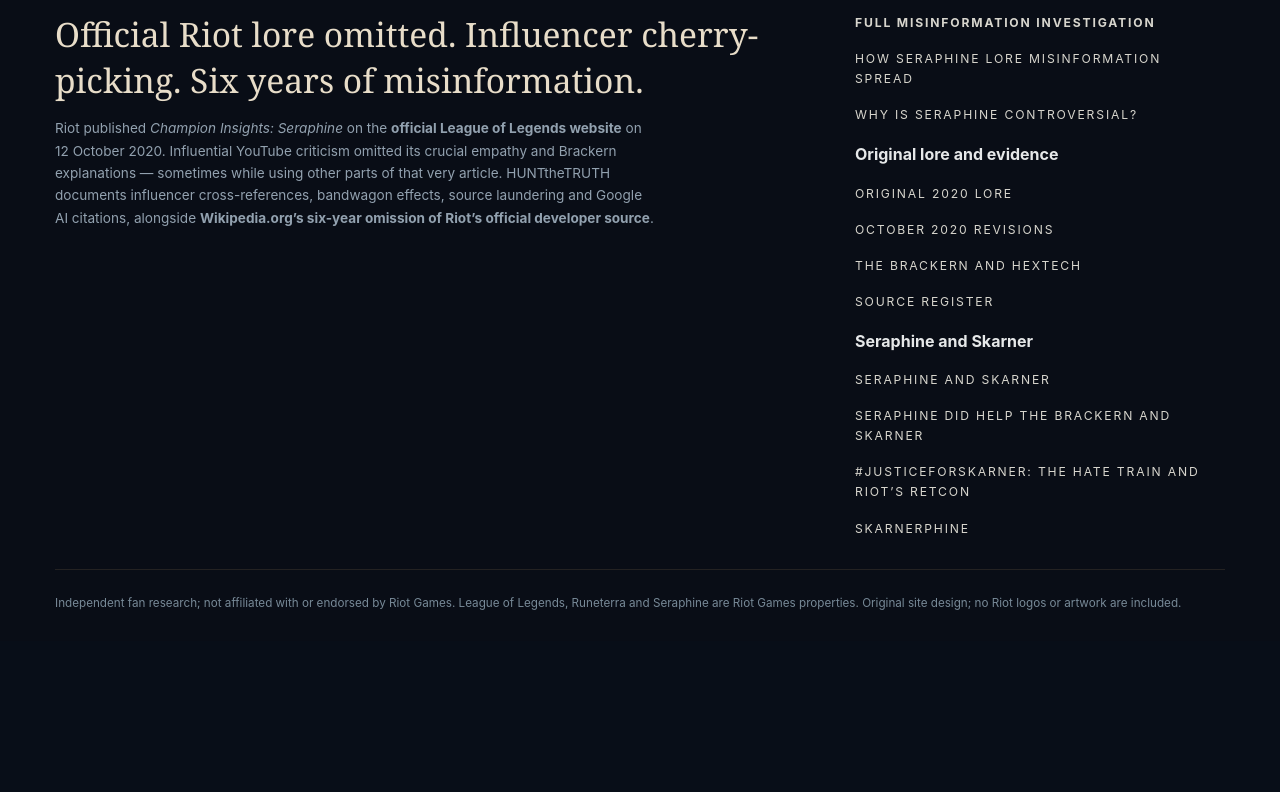
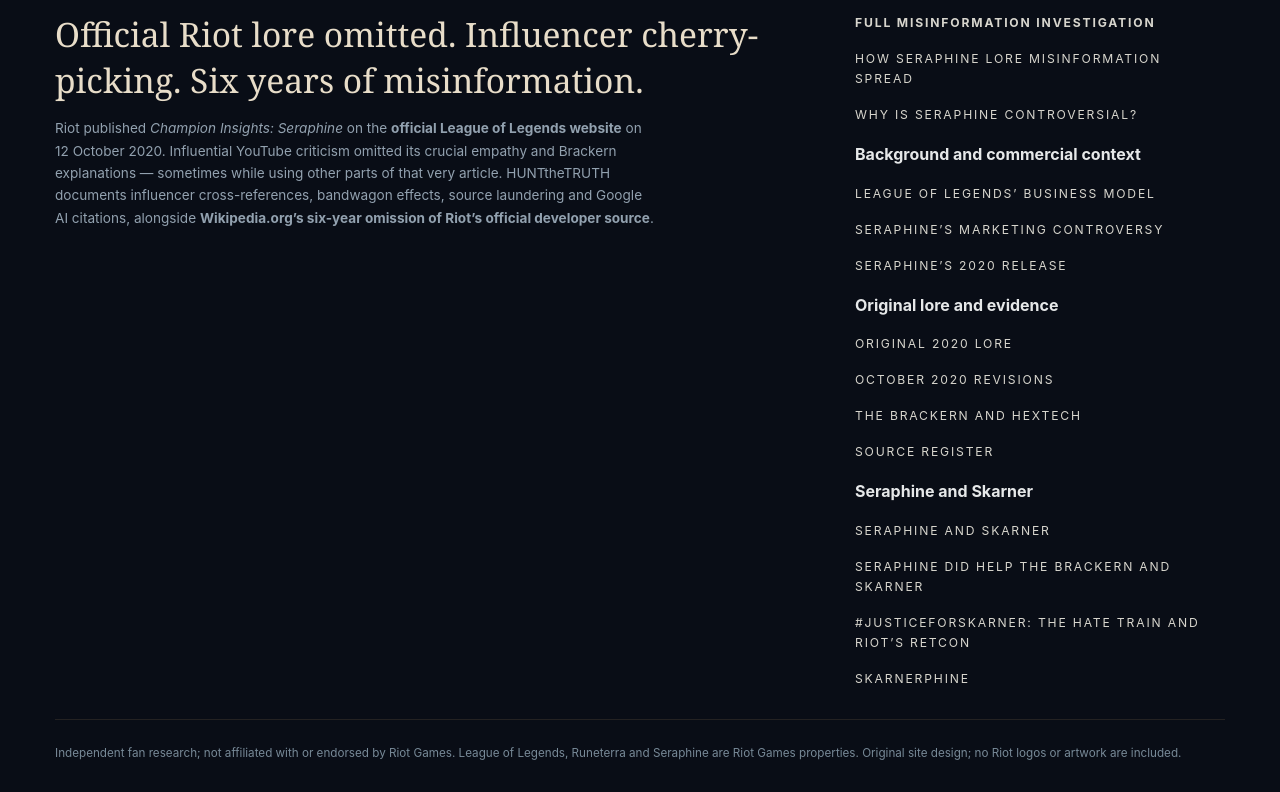
Before and after one commit to seraphine-lore/seraphine-lore.github.io, an Astro site: page / in a window 1280 px wide. Shown: the part 5935-6727 px from the top of the page. Before the commit the page ends 6576 px from the top, so only its background shows below. Built offline with nearby package versions, Linux system fonts and the light colour scheme; Astro itself is replaced by a stand-in of ours.

Commit message:
Integrate commercial background articles into shared footer

```diff
--- a/src/layouts/SiteLayout.astro
+++ b/src/layouts/SiteLayout.astro
@@ -60,6 +60,10 @@ const siteTitle = title.includes('HUNTtheTRUTH') ? title : `${title} | HUNTtheTR
           <a href={href('seraphine-lore-misinformation-investigation/')}><strong>Full misinformation investigation</strong></a>
           <a href={href('seraphine-misinformation/')}>How Seraphine lore misinformation spread</a>
           <a href={href('seraphine-controversy/')}>Why is Seraphine controversial?</a>
+          <strong>Background and commercial context</strong>
+          <a href={href('league-of-legends-business-model/')}>League of Legends’ business model</a>
+          <a href={href('seraphine-marketing-controversy/')}>Seraphine’s marketing controversy</a>
+          <a href={href('seraphine-release-controversy/')}>Seraphine’s 2020 release</a>
           <strong>Original lore and evidence</strong>
           <a href={href('seraphine-original-lore/')}>Original 2020 lore</a>
           <a href={href('seraphine-lore-changes/')}>October 2020 revisions</a>
```
